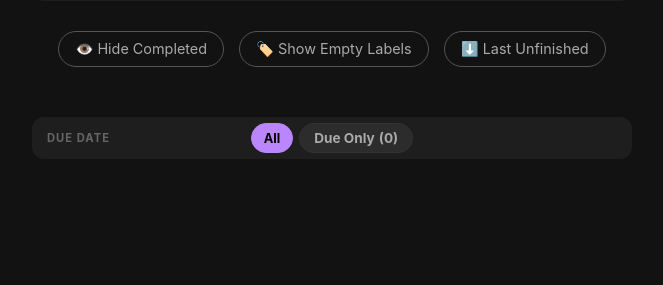
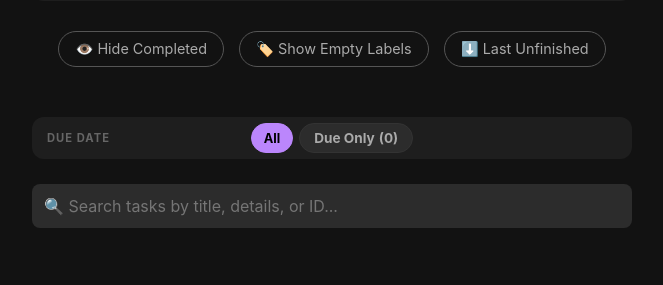
Before and after one commit to dafioram/SimpleTaskList, a Flask app: page / in a window 1280 px wide. Shown: the part 156-441 px from the top of the page, without its empty margins (308-971 px from the left). Run offline with Flask 3, Linux system fonts and the light colour scheme; data that the repository does not hold is empty.

Commit message:
Add text based filtering (search)

```diff
--- a/templates/index.html
+++ b/templates/index.html
@@ -91,6 +91,23 @@
         /* If the Tagify script hasn't loaded yet, keep the native input readable too */
         .tagify-input::placeholder {
             color: #888888 !important;
+        }
+
+        /* --- Search Bar Styling --- */
+        .search-container {
+            margin-bottom: 15px;
+        }
+        .search-input {
+            width: 100%; padding: 12px 15px; border-radius: 8px;
+            border: 1px solid #333; background: #1e1e1e; color: white;
+            font-size: 15px; outline: none; box-sizing: border-box;
+            transition: border-color 0.2s;
+        }
+        .search-input:focus {
+            border-color: #bb86fc;
+        }
+        .hidden-by-search {
+            display: none !important;
         }
 
         /* --- Task Card --- */
@@ -449,6 +466,62 @@
                     }
                 });
             }
+
+            // --- 4. Search Filter Logic (Smart Search OR) ---
+            const searchInput = document.getElementById('task-search');
+            if (searchInput && el) {
+                searchInput.addEventListener('input', function(e) {
+                    // Lowercase and remove leading/trailing spaces
+                    const searchTerm = e.target.value.toLowerCase().trim();
+                    const tasks = el.querySelectorAll('.task-card');
+
+                    tasks.forEach(task => {
+                        const taskId = task.getAttribute('data-id') || "";
+
+                        const titleEl = task.querySelector('.task-text');
+                        const titleText = titleEl ? titleEl.textContent.toLowerCase() : "";
+
+                        const contextEl = task.querySelector('.task-context');
+                        const contextText = contextEl ? contextEl.textContent.toLowerCase() : "";
+
+                        let isMatch = false;
+
+                        // RULE 1: If search starts with "#", ONLY search Task IDs
+                        if (searchTerm.startsWith('#')) {
+                            const searchId = searchTerm.substring(1).trim();
+
+                            if (searchId === "") {
+                                isMatch = true; // If they just typed "#", show everything until they type a number
+                            } else {
+                                isMatch = taskId.startsWith(searchId);
+                            }
+                        }
+                        // RULE 2: Standard smart text search (OR logic)
+                        else {
+                            // Split the search string into an array of separate words
+                            const searchWords = searchTerm.split(/\s+/).filter(w => w.length > 0);
+
+                            if (searchWords.length === 0) {
+                                isMatch = true; // Show all if search is empty
+                            } else {
+                                // .some() ensures the task shows if it contains ANY of the words typed
+                                isMatch = searchWords.some(word => {
+                                    return taskId.includes(word) ||
+                                           titleText.includes(word) ||
+                                           contextText.includes(word);
+                                });
+                            }
+                        }
+
+                        // Apply visibility class based on match result
+                        if (isMatch) {
+                            task.classList.remove('hidden-by-search');
+                        } else {
+                            task.classList.add('hidden-by-search');
+                        }
+                    });
+                });
+            }
         });
     </script>
 </head>
@@ -526,6 +599,11 @@
             <div style="width: 85px;"></div>
         </div>
 
+    </div>
+
+    <!-- The New Search Bar -->
+    <div class="search-container">
+        <input type="text" id="task-search" class="search-input" placeholder="🔍 Search tasks by title, details, or ID..." autocomplete="off">
     </div>
 
     <div id="task-list">
```
